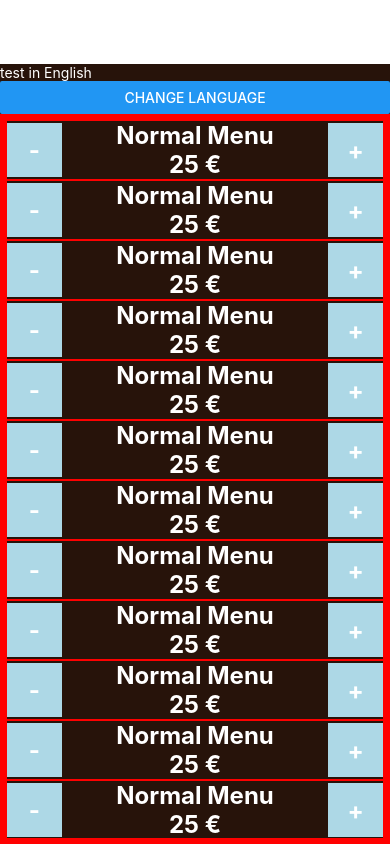
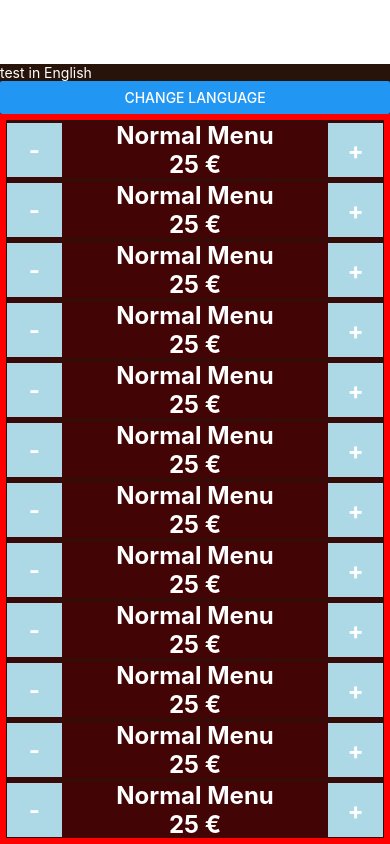
Before and after one commit to ZarthosP/ROM-UI, a React Native app: screen / in a window 390 px wide. Built offline with nearby package versions, Linux system fonts and the light colour scheme.

Commit message:
color change

```diff
--- a/screens/Components/MenuItem.js
+++ b/screens/Components/MenuItem.js
@@ -22,9 +22,9 @@ function MenuItem( {itemName, itemPrice} ) {
 
 const styles = StyleSheet.create({
     box: {
-        backgroundColor: "rgba(39, 19, 10, 1)",
+        backgroundColor: "#420404",
         borderWidth: 1,
-        borderColor: "red",
+        borderColor: "rgba(39, 19, 10, 1)",
         flexDirection: "row",
         justifyContent: "space-around",
         alignItems: "center",
```
